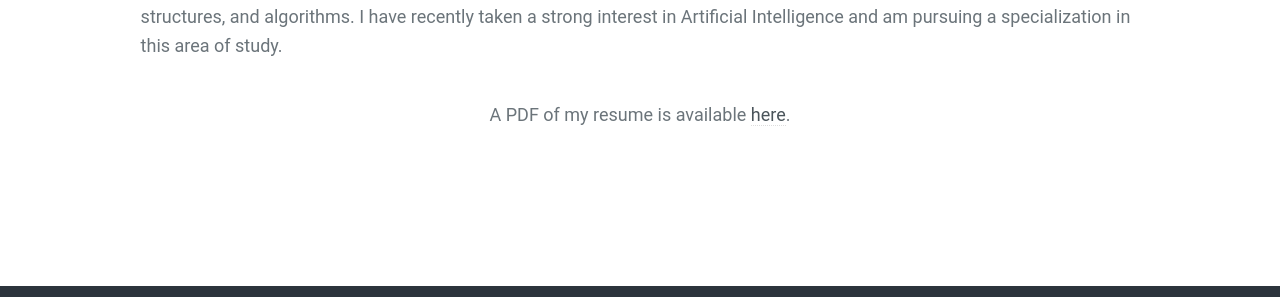
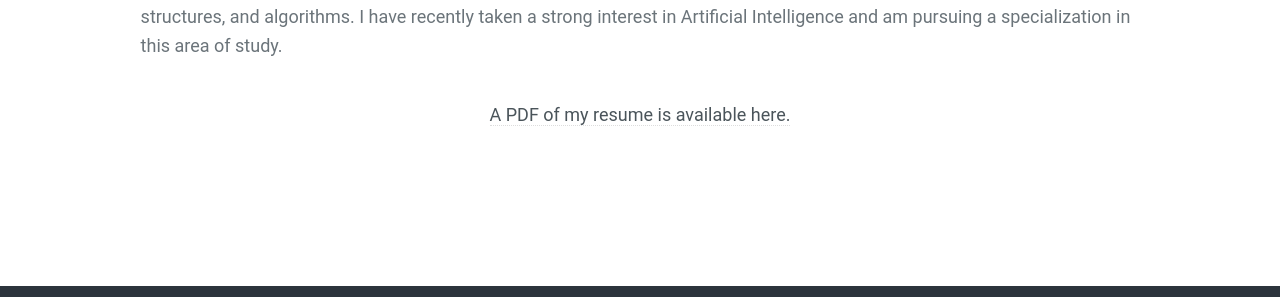
Before and after one commit to osama/osama.github.com, a Jekyll site: the page built from about/index.html, in a window 1280 px wide. Shown: the part 502-799 px from the top of the page. Built offline with Jekyll 4.4.1, drawn with Linux system fonts in a browser that asks for light colours; some of the changed lines change nothing that is shown.

Commit message:
Correcting link to PDF.

```diff
--- a/about/index.html
+++ b/about/index.html
@@ -8,4 +8,4 @@ when I started participating in the First Lego League and decided that I would b
 
 <p>In university, I am learning about everthing from the workings of computer hardware to systems programming, data structures, and algorithms. I have recently taken a strong interest in Artificial Intelligence and am pursuing a specialization in this area of study.</p>
 
-<center><p>A PDF of my resume is available <a href="/assets/pdf/muhammad_osama.pdf">here</a>.</p></center>
+<center><p><a href="/assets/pdf/muhammad_osama.pdf">A PDF of my resume is available here.</a></p></center>
```
